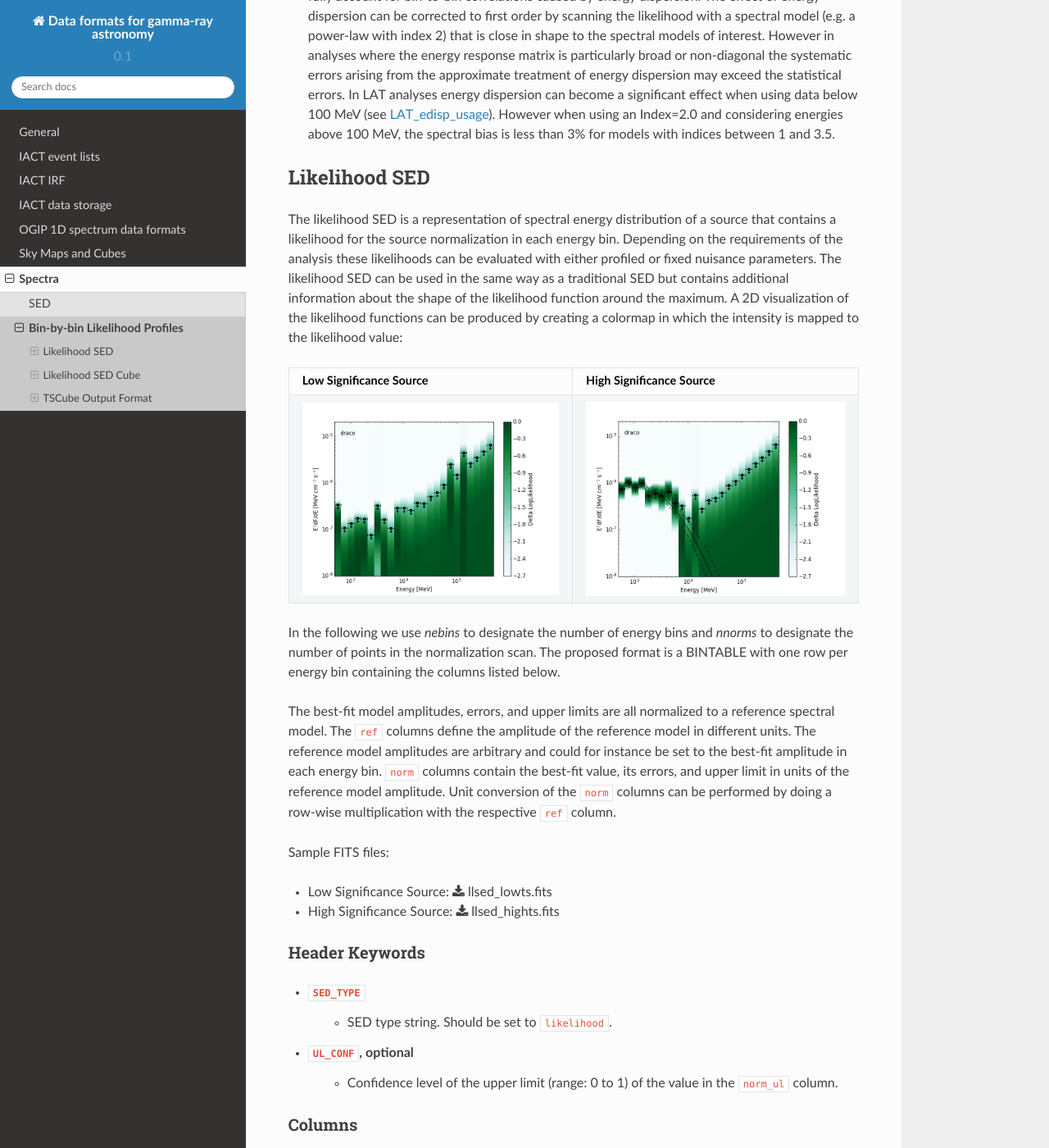
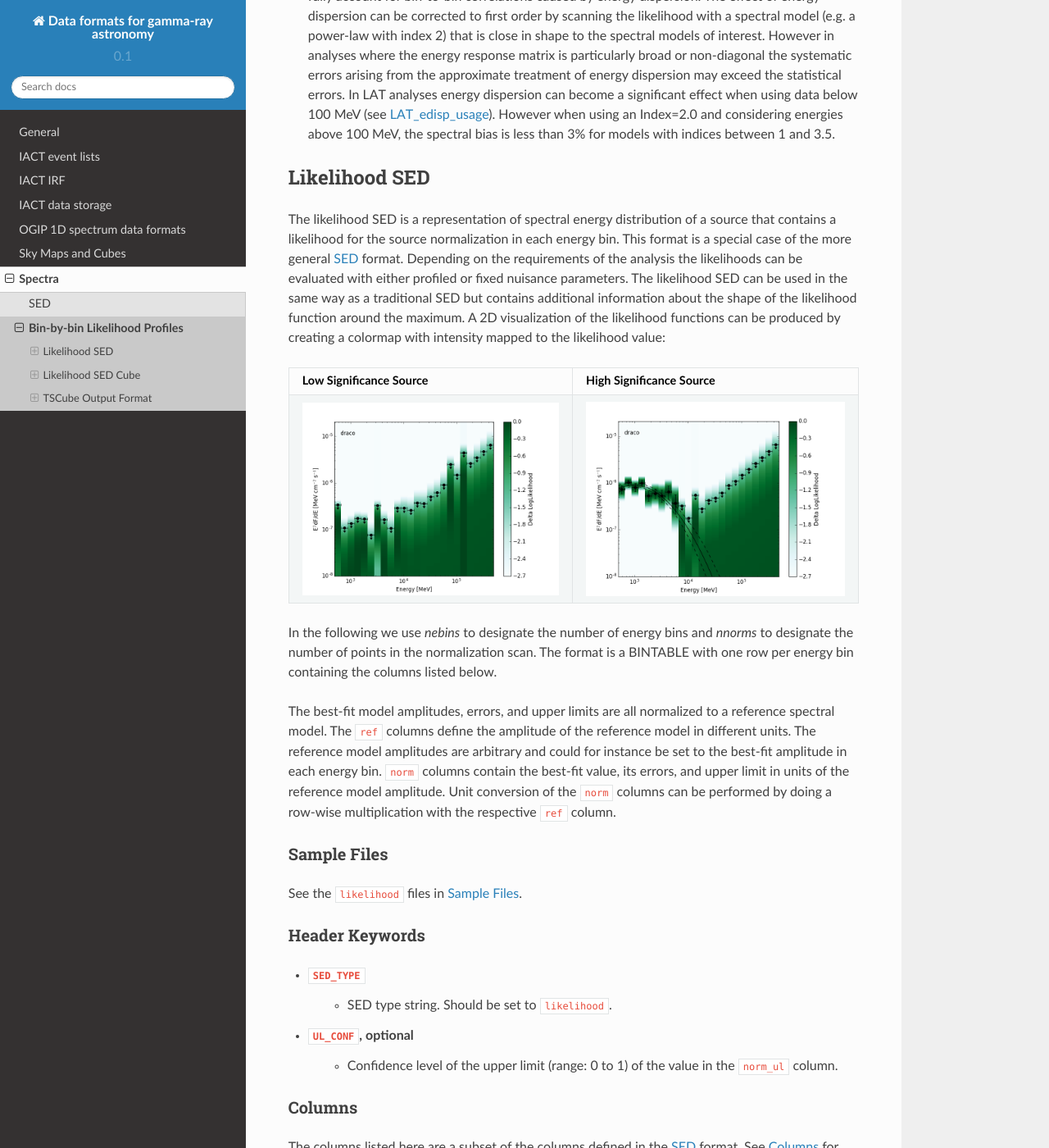
Before and after one commit to open-gamma-ray-astro/gamma-astro-data-formats, a Sphinx documentation site: the page built from source/spectra/binned_likelihoods/index.rst, in a window 1280 px wide and 1400 px high, scrolled down 1304 px. Shown: the whole window at 82% size. Built offline with Sphinx 7.4.7 and the Read the Docs theme 2.0.0, drawn with Linux system fonts in a browser that asks for light colours.

Commit message:
Update sample files and column documentation.

```diff
--- a/source/spectra/binned_likelihoods/index.rst
+++ b/source/spectra/binned_likelihoods/index.rst
@@ -92,13 +92,14 @@
 
 The likelihood SED is a representation of spectral energy distribution
 of a source that contains a likelihood for the source normalization in
-each energy bin.  Depending on the requirements of the analysis these
-likelihoods can be evaluated with either profiled or fixed nuisance
-parameters.  The likelihood SED can be used in the same way as a
-traditional SED but contains additional information about the shape of
-the likelihood function around the maximum.  A 2D visualization of the
-likelihood functions can be produced by creating a colormap in which
-the intensity is mapped to the likelihood value:
+each energy bin.  This format is a special case of the more general
+:ref:`flux-points` format.  Depending on the requirements of the
+analysis the likelihoods can be evaluated with either profiled or
+fixed nuisance parameters.  The likelihood SED can be used in the same
+way as a traditional SED but contains additional information about the
+shape of the likelihood function around the maximum.  A 2D
+visualization of the likelihood functions can be produced by creating
+a colormap with intensity mapped to the likelihood value:
 
 .. |image0| image:: llsed_lowts.png
    :width: 100%
@@ -115,8 +116,8 @@
 
 In the following we use *nebins* to designate the number of energy
 bins and *nnorms* to designate the number of points in the
-normalization scan.  The proposed format is a BINTABLE with one row
-per energy bin containing the columns listed below.
+normalization scan.  The format is a BINTABLE with one row per energy
+bin containing the columns listed below.
 
 The best-fit model amplitudes, errors, and upper limits are all
 normalized to a reference spectral model.  The ``ref`` columns define
@@ -128,10 +129,11 @@
 columns can be performed by doing a row-wise multiplication with the
 respective ``ref`` column.
 
-Sample FITS files:
 
-* Low Significance Source: :download:`llsed_lowts.fits`
-* High Significance Source: :download:`llsed_hights.fits`
+Sample Files
+------------
+
+See the ``likelihood`` files in :ref:`sed_sample_files`.
 
 Header Keywords
 ---------------
```
Also changed, not shown: source/spectra/flux_points/index.rst (+8 -4 lines), 12 other files.
